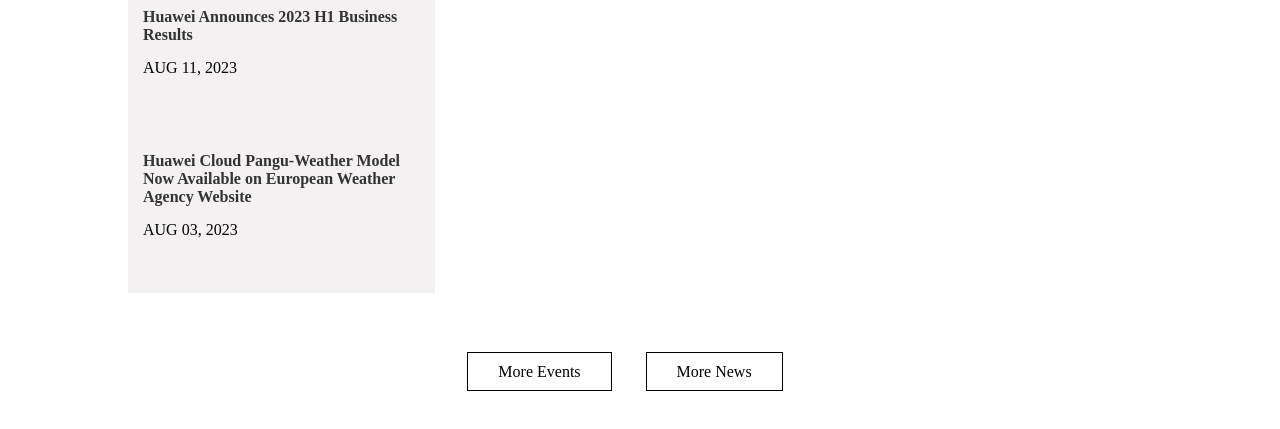
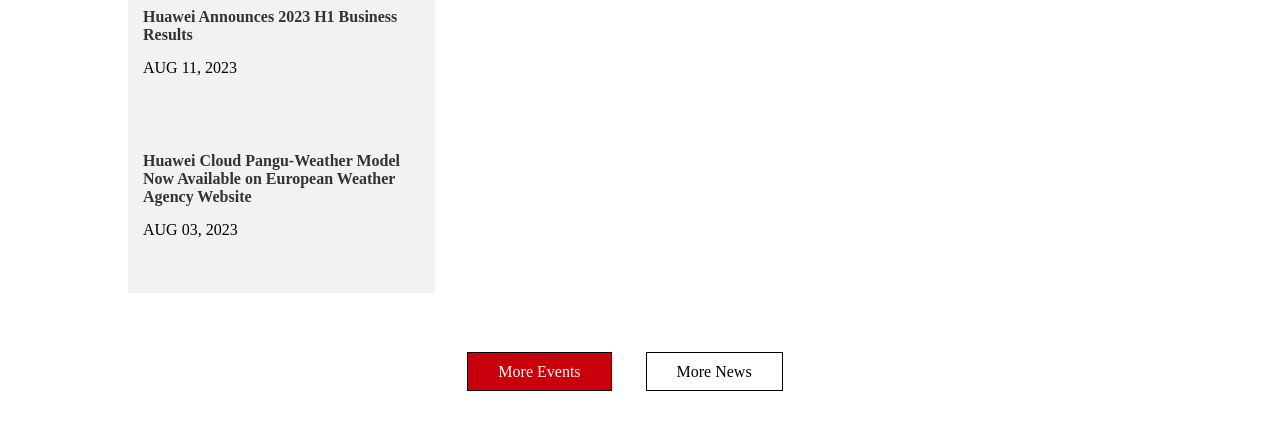
Before and after one commit to farbodfld/Huawei-Website, a plain HTML site: page index.html in a window 1280 px wide. In both pictures the pointer is over the element "More Events". Shown: the part 2809-3238 px from the top of the page. Drawn offline with Linux system fonts and the light colour scheme.

Commit message:
news btn done

```diff
--- a/index.html
+++ b/index.html
@@ -399,9 +399,13 @@
                 </div>
 
                 <div class="btn">
-                    <span class="news-btn">More Events</span>
+                    <a href="#">
+                        <span class="news-btn">More Events</span>
+                    </a>
 
-                    <span class="news-btn">More News</span>
+                    <a href="#">
+                        <span class="news-btn">More News</span>
+                    </a>
                 </div>
             </div>
         </div>
--- a/style.css
+++ b/style.css
@@ -413,3 +413,8 @@ a {
     padding: 10px 30px;
     margin-right: 30px;
 }
+
+.news-btn:hover {
+    background-color: #c7000b;
+    color: #fff;
+}
```
